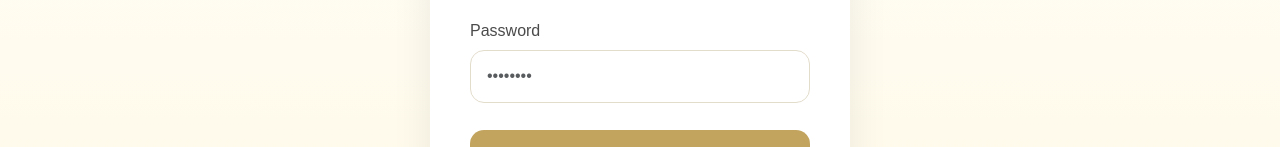
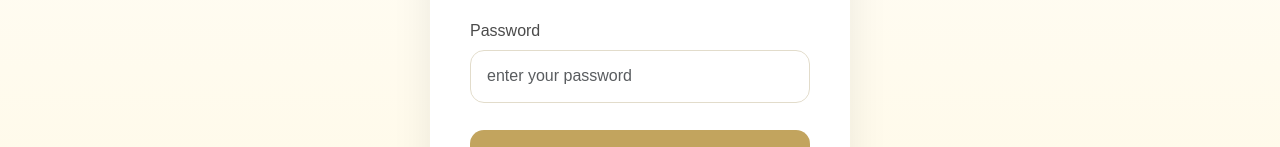
Before and after one commit to Rolexx17/Laudepedia, a React (Vite) app in the folder laudepedia-react/: page /login in a window 1280 px wide. Shown: the part 386-533 px from the top of the page. Built offline with nearby package versions, Linux system fonts and the light colour scheme.

Commit message:
Update LoginPage.jsx

```diff
--- a/laudepedia-react/src/pages/LoginPage.jsx
+++ b/laudepedia-react/src/pages/LoginPage.jsx
@@ -50,7 +50,7 @@ const Login = () => {
           </div>
           <div className="input-field">
             <label htmlFor="password" className="form-label">Password</label>
-            <input type="password" id="password" className="form-control" placeholder="••••••••" value={credentials.password} onChange={handleChange} required />
+            <input type="password" id="password" className="form-control" placeholder="enter your password" value={credentials.password} onChange={handleChange} required />
           </div>
           <button type="submit" className="btn btn-gold w-100 mt-2">Login</button>
         </form>
```
